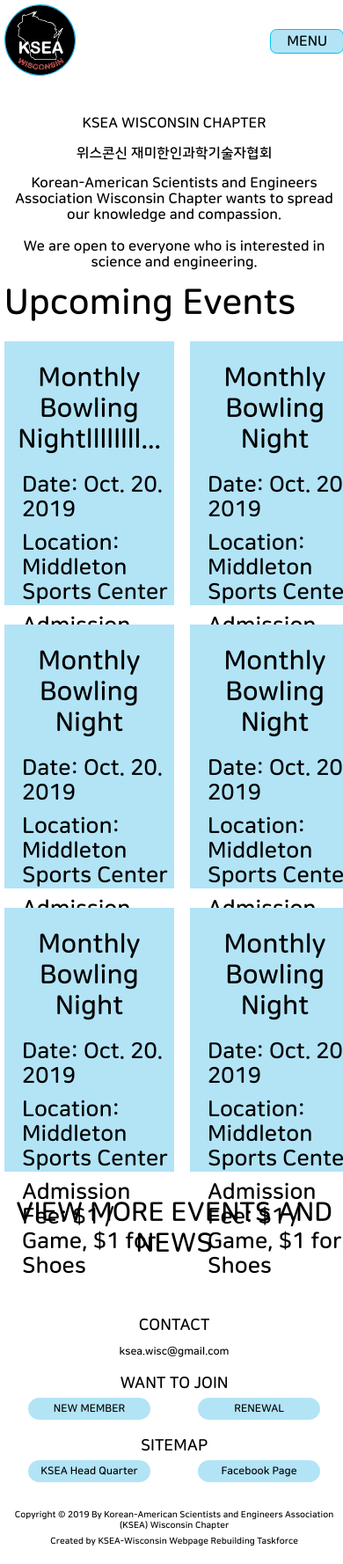
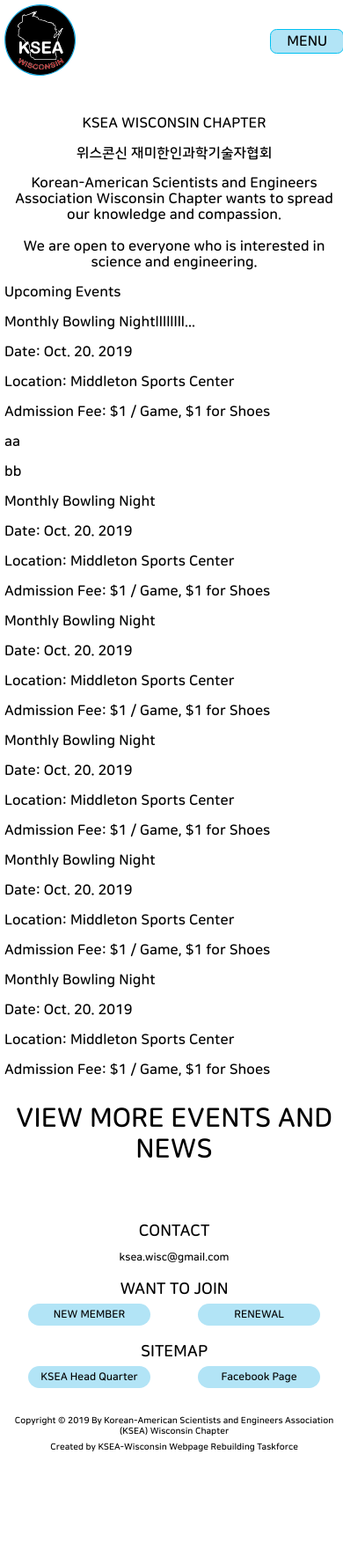
Before and after one commit to KSEAWisconsin/kseawisconsin.github.io, a Jekyll site: the page built from index.html, in a window 390 px wide. Shown: the whole page at 88% size. Built offline with Jekyll 4.4.1, drawn with Linux system fonts in a browser that asks for light colours; after the commit the page ends 1671 px from its top, so only the background shows below that.

Commit message:
Template for mobile home event

```diff
--- a/_sass/KSEAWeb.scss
+++ b/_sass/KSEAWeb.scss
@@ -357,6 +357,26 @@
 
   .upcomming_events {
     #title {
+
+    }
+
+    .grid_wrapper {
+
+      .event-wrapper {
+
+        .event_name {
+
+        }
+
+        .detail {
+
+        }
+      }
+    }
+
+    // for Desktop home upcomming_events
+    @media screen and (min-width: 800px) {
+      #title {
         text-align: left;
         font-size: 40px;
         margin-bottom: 20px;
@@ -385,6 +405,7 @@
             margin-top: 10px;
             margin-bottom: 10px;
             font-size: 25px;
+          }
         }
       }
     }
```
Lines whose indentation alone changed are shown as unchanged.
